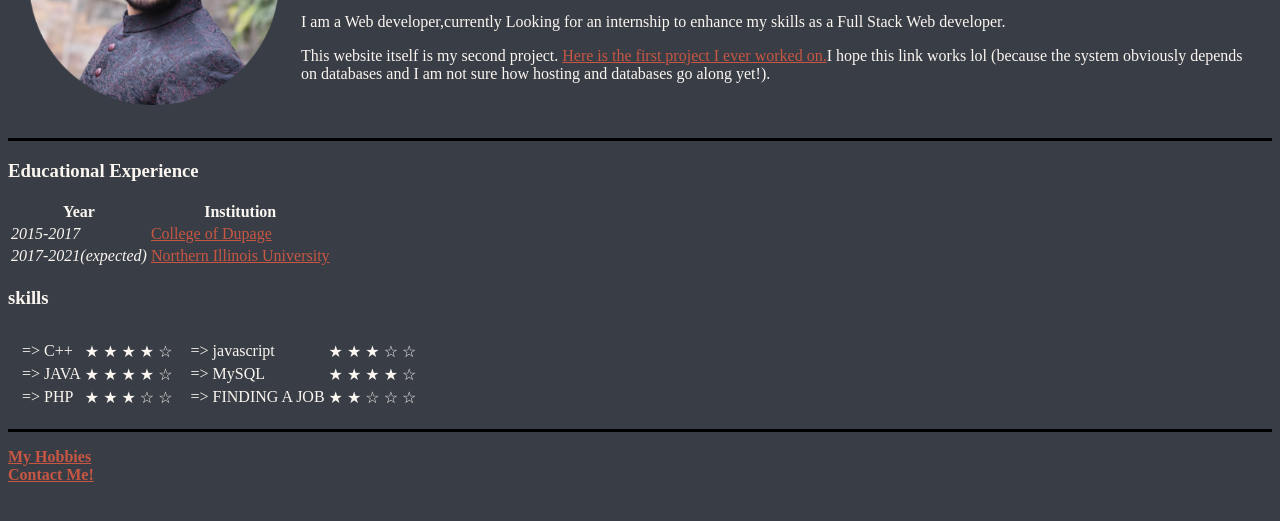
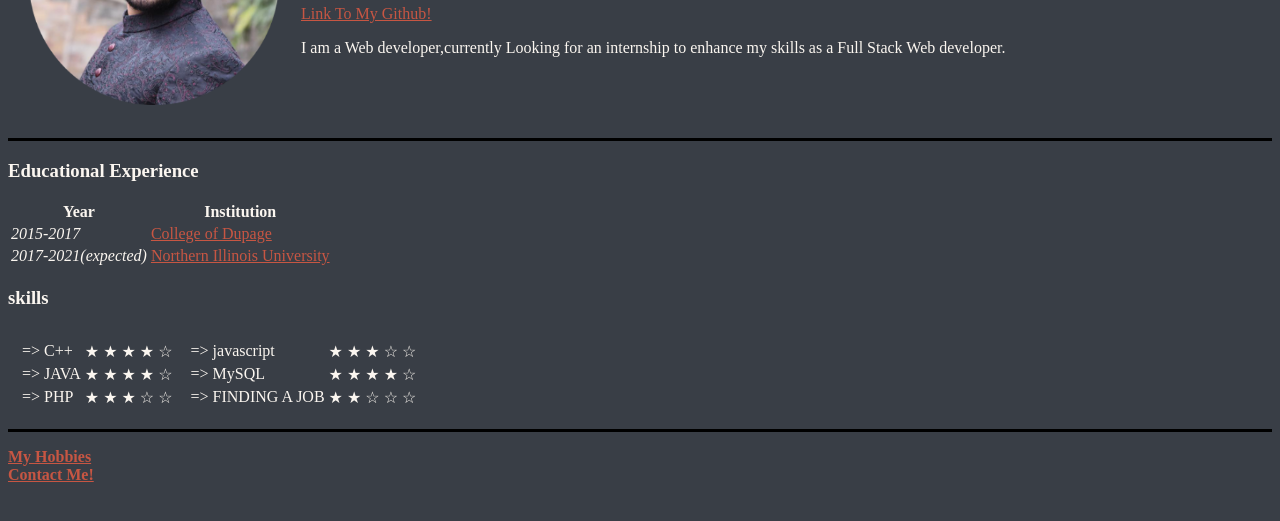
Before and after one commit to ibrahimkhan1214/Personal-Site, a plain HTML site: page index.html in a window 1280 px wide. Shown: the part 185-706 px from the top of the page. Drawn offline with Linux system fonts and the light colour scheme; a script that the page names is missing.

Commit message:
Update index.html

```diff
--- a/index.html
+++ b/index.html
@@ -20,7 +20,7 @@
           </p>
           <p><a href="https://github.com/ibrahimkhan1214?tab=repositories">Link To My Github!</a></p>
           <p>I am a Web developer,currently Looking for an internship to enhance my skills as a Full Stack Web developer.</p>
-          <p>This website itself is my second project. <a href="https://ibrahimkhan1214.github.io/Quote-System/">Here is the first project I ever worked on.</a>I hope this link works lol (because the system obviously depends on databases and I am not sure how hosting and databases go along yet!). </p>
+
 
         </td>
       </tr>
```
